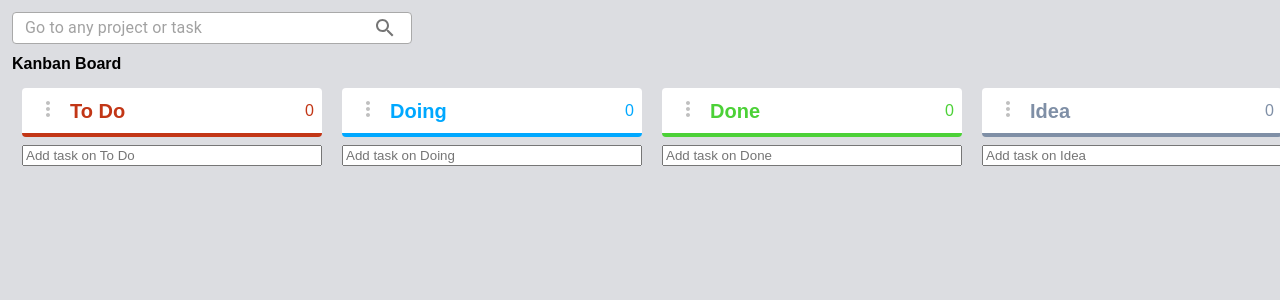
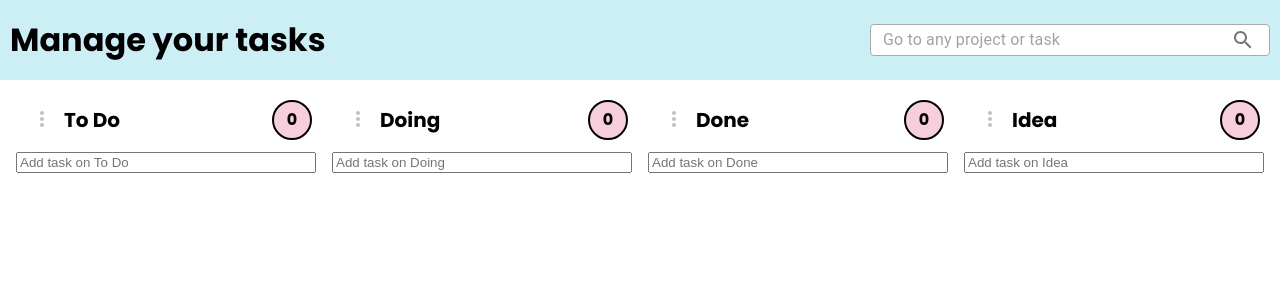
Before and after one commit to hchae0125/kanban-board, a React (Create React App) app: page / in a window 1280 px wide. Shown: the top 300 px of the page. Built offline with nearby package versions, Linux system fonts and the light colour scheme.

Commit message:
removing styledcomponent and change style

```diff
--- a/src/App.tsx
+++ b/src/App.tsx
@@ -3,8 +3,9 @@ import Main from './components/Main';
 import './main.css';
 
 const GlobalStyle = createGlobalStyle`
-  @import url('https://fonts.googleapis.com/css2?family=Poppins:wght@200;300&display=swap');
-  html, body, div, span, applet, object, iframe,
+@import url('https://fonts.googleapis.com/css2?family=Lexend+Deca&family=Nunito:ital@0;1&family=Poppins:ital,wght@0,100;0,200;0,300;0,400;0,500;0,600;0,700;0,800;0,900;1,100;1,200;1,300;1,400;1,500;1,600;1,700;1,800;1,900&display=swap');
+
+html, body, div, span, applet, object, iframe,
   h1, h2, h3, h4, h5, h6, p, blockquote, pre,
   a, abbr, acronym, address, big, cite, code,
   del, dfn, em, img, ins, kbd, q, s, samp,
@@ -21,7 +22,6 @@ const GlobalStyle = createGlobalStyle`
     padding: 0;
     border: 0;
     font-size: 100%;
-    font: inherit;
     vertical-align: baseline;
   }
   /* HTML5 display-role reset for older browsers */
@@ -31,7 +31,7 @@ const GlobalStyle = createGlobalStyle`
   }
   body {
     line-height: 1;
-    font-family: 'Poppins', sans-serif;
+    font-family: "Lexend Deca", sans-serif;
     background-color: ${(props) => props.theme.bgColor};
     //color: white;
   }
--- a/src/components/Board.tsx
+++ b/src/components/Board.tsx
@@ -14,38 +14,6 @@ const Wrapper = styled.div`
     border-radius: 4px;
 `;
 
-const TitleBox = styled.div<{boardId : string}>`
-    background-color: white;
-    color: ${(props) => props.boardId === 'To Do' ? '#c23616' : props.boardId === 'Doing' ? '#00a8ff' : props.boardId === 'Done' ? '#4cd137' : '#7f8fa6'};
-    border-bottom: solid 4px ${(props) => props.boardId === 'To Do' ? '#c23616' : props.boardId === 'Doing' ? '#00a8ff' : props.boardId === 'Done' ? '#4cd137' : '#7f8fa6'};
-    border-radius: 4px;
-    margin-bottom: 8px;
-    padding: 4px;
-    display: flex;
-    justify-content: space-between;
-    align-items: center;
-`;
-const OptionIcon = styled.button`
-    :hover {
-        color: darkgray;
-    }
-    margin: 4px;
-    color: silver;
-    border: 0;
-    background-color: transparent;
-`;
-
-const Text = styled.h2`
-  text-align: center;
-  font-weight: 600;
-  font-size: 20px;
-`;
-
-const Count = styled.div<{boardId: string}>`
-    color: ${(props) => props.boardId === 'To Do' ? '#c23616' : props.boardId === 'Doing' ? '#00a8ff' : props.boardId === 'Done' ? '#4cd137' : '#7f8fa6'};
-    margin: 4px;
-`;
-
 interface IAreaProps {
     isDraggingOver: boolean;
     draggingFromThisWith: boolean;
@@ -58,14 +26,6 @@ const Area = styled.div<IAreaProps>`
     padding: 8px 0px;
     border-radius: 0%;
 `;
-
-const Form = styled.form`
-    width: 100%;
-    input {
-        width: 100%;
-    }
-`;
-
 interface IBoard {
     toDos: ITodo[];
     boardId: string;
@@ -97,22 +57,25 @@ function Board ({toDos, boardId}: IBoard) {
 
     return (
         <Wrapper>
-            <TitleBox boardId={boardId}>
+            <div className={'board-top-container ' + (boardId)}>
                 <div style={{display: 'flex', alignItems: 'center'}}>
-                    <OptionIcon><MoreVertIcon /></OptionIcon>
-                    <Text>{boardId}</Text>
+                    <button className="board-top-option"><MoreVertIcon /></button>
+                    <h2 className="board-top-title">{boardId}</h2>
                 </div>
-                <Count boardId={boardId}>{toDos.length}</Count>
-            </TitleBox>
+                <div className={'board-top-count'}>
+                    {toDos.length}
+                </div>
+            </div>
 
-            <Form onSubmit={handleSubmit(onValid)}>
+            <form className="board-top-form" onSubmit={handleSubmit(onValid)}>
                 <input { ...register("toDo", {required: true})} type="text" placeholder={`Add task on ${boardId} `}/>
-            </Form>
+            </form>
+
             <Droppable droppableId={boardId}>
                 {(provided, snapshot) => (
                 <Area isDraggingOver={snapshot.isDraggingOver} draggingFromThisWith={Boolean(snapshot.draggingFromThisWith)} ref={provided.innerRef} {...provided.droppableProps}>
                     {toDos.map((toDo, index) => (
-                    <DraggableCard key={toDo.id} index={index} toDoId={toDo.id} toDoText={toDo.text} />
+                        <DraggableCard key={toDo.id} index={index} toDoId={provided.droppableProps["data-rbd-droppable-id"]} cardId={toDo.id} toDoText={toDo.text} />
                     ))}
                     {provided.placeholder}
                 </Area>
--- a/src/components/BoardContainer.tsx
+++ b/src/components/BoardContainer.tsx
@@ -4,28 +4,13 @@ import styled, { createGlobalStyle, ThemeProvider } from 'styled-components';
 import { DragDropContext, Draggable, Droppable, DropResult } from 'react-beautiful-dnd';
 import { useRecoilState } from 'recoil';
 import { toDoState } from '../atoms';
+import '../mainBody.css';
 
 interface IBoardContainer {
 
 }
 
-const Boards = styled.div`
-  display: flex;
-  justify-content: space-evenly;
-  align-items: flex-start;
-  width: 100%;
-  gap: 10px;
-  grid-template-columns: repeat(3, 1fr);
-`;
 
-const Wrapper = styled.div`
-  display: flex;
-  width: 100vw;
-  margin: 0 auto;
-  justify-content: center;
-  align-items: center;
-  height: 100vh;
-`;
 const BoardContainer: React.FC<IBoardContainer> = (props) => {
     const [toDos, setToDos] = useRecoilState(toDoState);
     const onDragEnd = ({draggableId, destination, source} : DropResult) => {
@@ -51,13 +36,13 @@ const BoardContainer: React.FC<IBoardContainer> = (props) => {
     };
     return <>
         <DragDropContext onDragEnd={onDragEnd}>
-            <Wrapper>
-                <Boards>
+            <div className='wrapper'>
+                <div className='board-wrapper'>
                     {Object.keys(toDos).map(key => (
                         <Board toDos={toDos[key]} key={key} boardId={key} />
                     ))}
-                </Boards>
-            </Wrapper>
+                </div>
+            </div>
         </DragDropContext>
     </>
 }
--- a/src/components/DraggableCard.tsx
+++ b/src/components/DraggableCard.tsx
@@ -1,29 +1,29 @@
 import { Draggable } from "react-beautiful-dnd";
-import styled from "styled-components";
 import * as React from 'react';
 import EditIcon from '@mui/icons-material/Edit';
 import DeleteIcon from '@mui/icons-material/Delete';
-
-const Card = styled.div`
-  background-color: ${(props) => props.theme.cardColor};
-  margin-bottom: 4px;
-  border-radius: 4px;
-  padding: 10px ;
-`;
+import { log } from "console";
 
 interface IDraggasbleCard {
     toDoText: string;
-    toDoId: number;
+    toDoId: string;
     index: number;
+    cardId: number;
 }
 
 function DraggableCard ({toDoText, toDoId, index}: IDraggasbleCard) {
+    console.log(toDoText);
+    console.log(toDoId);
+    console.log(index);
     return (
         <Draggable draggableId={toDoId+''} index={index} key={toDoId}>
-            {(provided) => <Card ref={provided.innerRef} {...provided.draggableProps} {...provided.dragHandleProps}>
-                <div className="icon-container"><EditIcon /><DeleteIcon /></div>
+            {(provided) => <div className={'draggable-card ' + toDoId} ref={provided.innerRef} {...provided.draggableProps} {...provided.dragHandleProps}>
+                <div className="icon-container">
+                    <EditIcon />
+                    <DeleteIcon />
+                </div>
                 {toDoText}
-            </Card>}
+            </div>}
         </Draggable>
     )
 }
--- a/src/components/Main.tsx
+++ b/src/components/Main.tsx
@@ -1,6 +1,7 @@
 import * as React from 'react';
 import MainBody from './MainBody';
 import MainHeader from './MainHeader';
+import '../main.css';
 
 interface IMainProps {
 
@@ -8,12 +9,12 @@ interface IMainProps {
 
 const Main : React.FC<IMainProps> = (props) => {
     return <div className='main'>
-        <div className='main-header'>
+        <section id='main-header'>
             <MainHeader />
-        </div>
-        <div className='main-body'>
+        </section>
+        <section id='main-body'>
             <MainBody />
-        </div>
+        </section>
     </div>
 }
 
--- a/src/components/MainBody.tsx
+++ b/src/components/MainBody.tsx
@@ -8,13 +8,6 @@ interface IMainBodyProps {
 const MainBody: React.FC<IMainBodyProps> = (props) => {
     return <>
         <div className='title-container'>
-            <div className='title' style={{fontWeight: 600}}>
-                <h2>Kanban Board</h2>
-            </div>
-            <div className='action-button-container'>
-                <div className='new-task-button'></div>
-                <div className='view-button'></div>
-            </div>
         </div>
         <div className='board-container'>
             <BoardContainer />
--- a/src/components/MainHeader.tsx
+++ b/src/components/MainHeader.tsx
@@ -1,13 +1,17 @@
 import { IconButton, InputBase, Paper, TextField } from '@mui/material';
 import * as React from 'react';
 import SearchIcon from '@mui/icons-material/Search';
-
+import '../mainHeader.css';
 interface IMainHeaderProps {
 
 }
 
 const MainHeader: React.FC<IMainHeaderProps> = (props) => {
     return <>
+    <div className='max-container'>
+        <div className='title-container'>
+            <h2 className='title'>Manage your tasks</h2>
+        </div>
         <div className='search'>
             <Paper component="form"
                 sx={{ p: '2px 4px', display: 'flex', alignItems: 'center', width: 400, boxShadow: 'none', border: 'solid 1px darkgray', height: '4vh' }}
@@ -22,14 +26,17 @@ const MainHeader: React.FC<IMainHeaderProps> = (props) => {
                 </IconButton>
             </Paper>
         </div>
-        <div className='dropdown-container'>
-            {/* <div className='dropdown'>
+    </div>
+
+
+        {/* <div className='dropdown-container'>
+            <div className='dropdown'>
                 Group By
             </div>
             <div className='dropdown'>
                 dropdown 2
-            </div> */}
-        </div>
+            </div>
+        </div> */}
     </>
 }
 
--- a/src/main.css
+++ b/src/main.css
@@ -1,17 +1,23 @@
+@import url('https://fonts.googleapis.com/css2?family=Lexend+Deca&family=Nunito:ital@0;1&family=Poppins:ital,wght@0,100;0,200;0,300;0,400;0,500;0,600;0,700;0,800;0,900;1,100;1,200;1,300;1,400;1,500;1,600;1,700;1,800;1,900&display=swap');
+
 .main {
-
+    font-family: "Poppins", sans-serif;
 }
 
-.main-header, .main-body {
-    margin: 12px;
-    display: flex;
+
+
+#main-header {
+    background-color: #CCEFF5;
+    padding: 1.5rem 0;
 }
 
-.main-header {
-    justify-content: space-between;
+#main-body {
+    max-width: 1260px;
+    margin: auto;
 }
 
-.main-body {
+
+/* .main-body {
     flex-direction: column;
 }
 
@@ -20,4 +26,4 @@
     justify-content: space-between;
     width: 246px;
     align-items: center;
-}
+} */
--- /dev/null
+++ b/src/mainBody.css
@@ -0,0 +1,96 @@
+.wrapper {
+    display: flex;
+    margin: 0 auto;
+    justify-content: center;
+    align-items: center;
+    height: 100vh;
+}
+
+.board-wrapper{
+    display: flex;
+    justify-content: space-evenly;
+    align-items: flex-start;
+    width: 100%;
+    gap: 10px;
+    grid-template-columns: repeat(3, 1fr);
+}
+
+.board-top-container {
+    background-color: white;
+    /* border-bottom: solid 4px #c23616;
+    border-radius: 4px; */
+    margin-bottom: 8px;
+    padding: 4px;
+    display: flex;
+    justify-content: space-between;
+    align-items: center;
+}
+
+/* .board-title {
+    color: ${(props) => props.boardId === 'To Do' ? '#c23616' : props.boardId === 'Doing' ? '#00a8ff' : props.boardId === 'Done' ? '#4cd137' : '#7f8fa6'};
+
+} */
+
+/* .board-top-container.Doing {
+    border-bottom: solid 4px #00a8ff;
+}
+
+.board-top-container.Done {
+    border-bottom: solid 4px #4cd137;
+}
+
+.board-top-container.Idea {
+    border-bottom: solid 4px #7f8fa6;
+} */
+
+.board-top-option {
+    margin: 4px;
+    color: silver;
+    border: 0;
+    background-color: transparent;
+}
+
+.board-top-option:hover {
+    color: black;
+}
+
+.board-top-title {
+    text-align: center;
+    font-weight: 700;
+    font-size: 20px;
+}
+
+.board-top-form, input {
+    width: 100%;
+}
+
+.board-top-count {
+    background-color: #F7CEDC;
+    border: solid 2px black;
+    border-radius: 50%;
+    width: 2.5rem;
+    height: 2.5rem;
+    display: flex;
+    justify-content: center;
+    align-items: center;
+    font-weight: bold;
+}
+
+.draggable-card {
+    background-color: #FAE973;
+    margin-bottom: 4px;
+    border-radius: 4px;
+    padding: 10px ;
+}
+
+.draggable-card.Doing {
+    background-color: aquamarine;
+}
+
+.draggable-card.Done {
+    background-color: #F7CEDC;
+}
+
+.draggable-card.Idea {
+    background-color: #B7B0FF;
+}
--- /dev/null
+++ b/src/mainHeader.css
@@ -0,0 +1,12 @@
+.max-container {
+    max-width: 1260px;
+    margin: auto;
+    display: flex;
+    justify-content: space-between;
+    width: 100%;
+    height: 100%;
+    align-items: center;
+}
+.title-container {
+    font-size: 2rem;
+}
--- a/src/theme.ts
+++ b/src/theme.ts
@@ -1,7 +1,7 @@
 import { DefaultTheme } from "styled-components";
 
 export const theme: DefaultTheme = {
-    bgColor: "#dcdde1",
-    boardColor: "white",
-    cardColor: "white",
+    bgColor: "#ffffff",
+    boardColor: "#ffffff",
+    cardColor: "#FAE973",
 }
```
